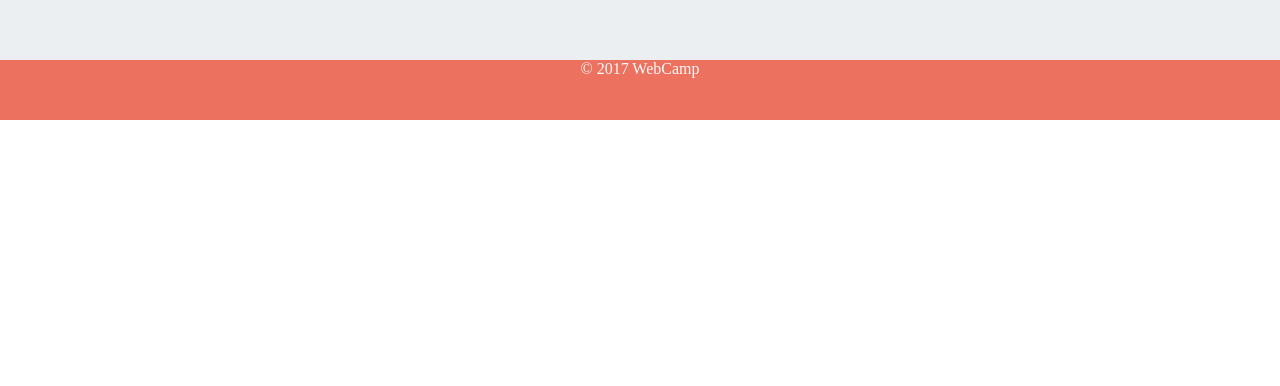
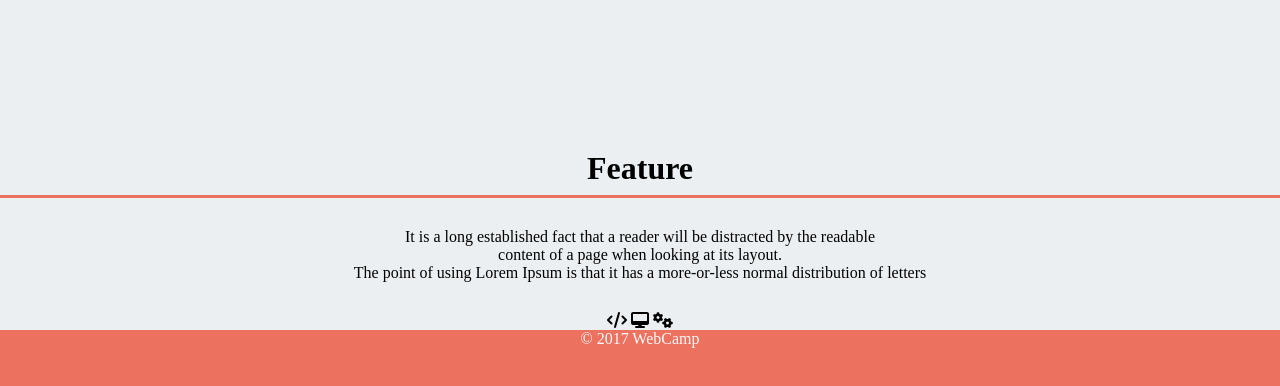
Before and after one commit to akiko-ohta/MySite, a plain HTML site: page index.html in a window 1280 px wide. Shown: the part 1502-1888 px from the top of the page. Before the commit the page ends 1622 px from the top, so only its background shows below. Drawn offline with Linux system fonts and the light colour scheme.

Commit message:
Featureテキストとアイコンの追加

```diff
--- a/index.html
+++ b/index.html
@@ -2,6 +2,7 @@
 <html lang="ja">
 <head>
   <meta charset="UTF-8">
+  <script src="https://kit.fontawesome.com/61db49b2cf.js" crossorigin="anonymous"></script>
   <link rel="stylesheet" href="style.css" />
   <meta name="viewport" content="width=device-width, initial-scale=1.0">
   <title>MySite</title>
@@ -35,7 +36,6 @@
       <h2 class="heading">
         Portfolio
       </h2>
-    </section>
       <p class="main-text">
         It is a long established fact that a reader will be distracted by the readable<br>
         content of a page when looking at its layout.<br>
@@ -48,6 +48,19 @@ The point of using Lorem Ipsum is that it has a more-or-less normal distribution
         <div class="portfolio-img portfolio-background4"></div>
         <div class="portfolio-img portfolio-background5"></div>
         <div class="portfolio-img portfolio-background6"></div>
+      </div>
+    </section>
+    <section>
+      <h2 class="heading">Feature</h2>
+      <p class="main-text">
+        It is a long established fact that a reader will be distracted by the readable<br>
+        content of a page when looking at its layout.<br>
+        The point of using Lorem Ipsum is that it has a more-or-less normal distribution of letters
+      </p>
+      <i class="fa-solid fa-code"></i>
+      <i class="fa-solid fa-desktop"></i>
+      <i class="fa-solid fa-gears"></i>
+    </section>
   </main>
   <footer>
     <p class="footer-text">© 2017 WebCamp</p>
```
Lines whose indentation alone changed are shown as unchanged.
